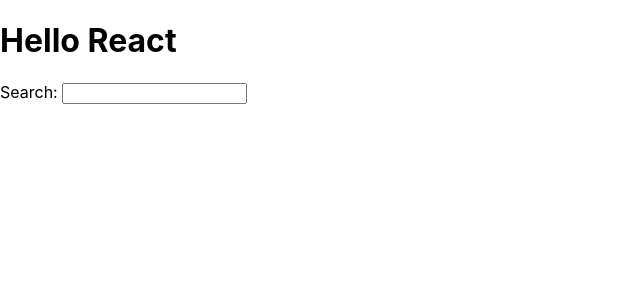
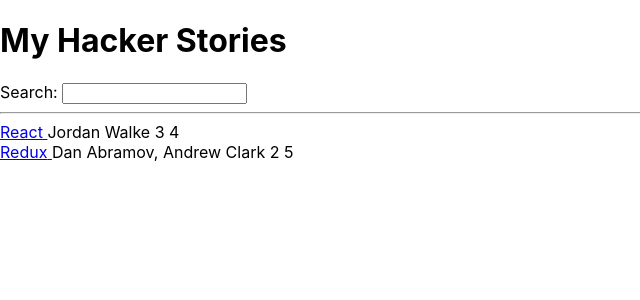
Before and after one commit to Agustin-MC/the_one_with_hooks, a React (Create React App) app in the folder react_tutorial/: page / in a window 1280 px wide. Shown: the top 300 px of the page, without its empty margins (0-640 px from the left). Built offline with nearby package versions, Linux system fonts and the light colour scheme.

Commit message:
List in React

```diff
--- a/react_tutorial/src/App.js
+++ b/react_tutorial/src/App.js
@@ -1,18 +1,44 @@
 import React from 'react';
 
-function getTitle(title) {
-    return title;
-}
+const list = [
+    {
+        title: 'React',
+        url: 'https://reactjs.org/',
+        author: 'Jordan Walke',
+        num_comments: 3,
+        points: 4,
+        objectID: 0,
+    },
+    {
+        title: 'Redux',
+        url: 'https://redux.js.org/',
+        author: 'Dan Abramov, Andrew Clark',
+        num_comments: 2,
+        points: 5,
+        objectID: 1,
+    },
+];
 
 function App() {
     return (
         <div>
-            <h1>Hello {getTitle('React')}</h1>
+            <h1>My Hacker Stories</h1>
 
             <label htmlFor="search">Search: </label>
             <input id="search" type="text" />
+            <hr />
+
+            {list.map(function(item) {
+                return (
+                    <div key={item.objectID}>
+                        <span> <a href={item.url}> {item.title} </a> </span>
+                        <span> {item.author} </span>
+                        <span> {item.num_comments} </span>
+                        <span> {item.points} </span>
+                    </div>
+                );
+            })}
         </div>
     );
 }
-
 export default App;
```
